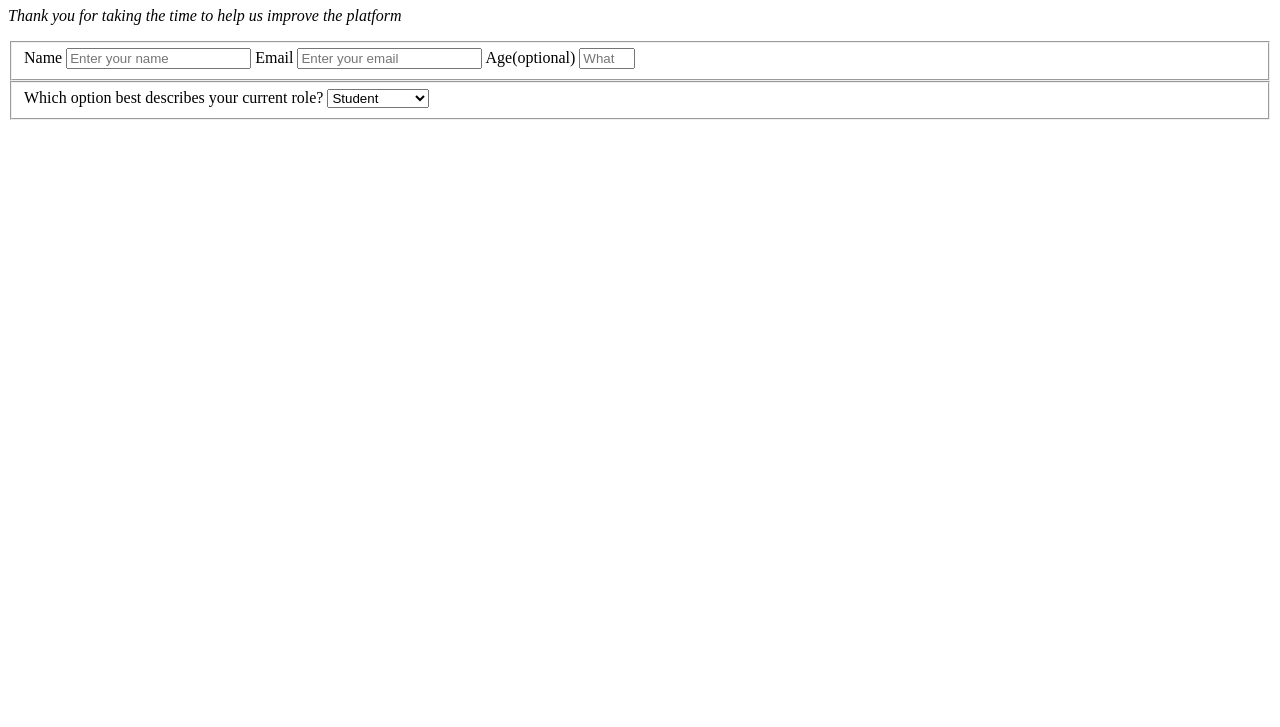
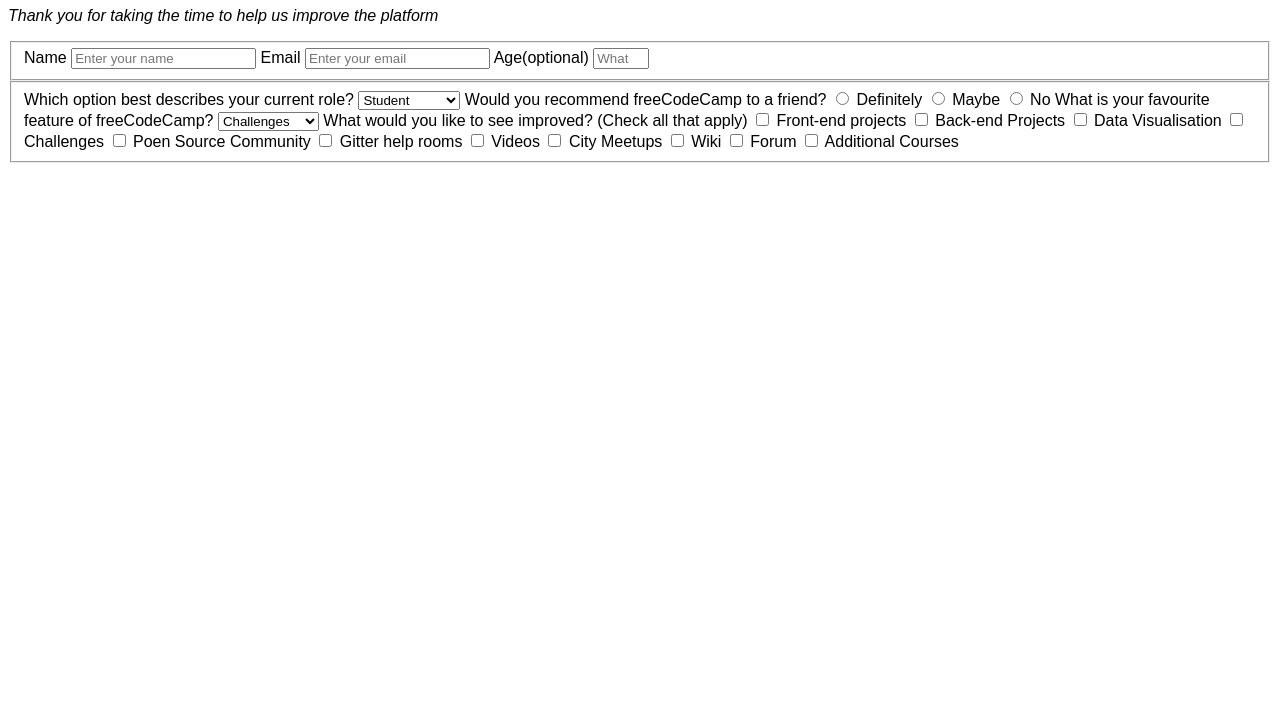
Before and after one commit to WopheAkinlade/freecodecamp-project-2, a plain HTML site: page index.html in a window 1280 px wide. Shown: the part 73-800 px from the top of the page. Drawn offline with Linux system fonts and the light colour scheme.

Commit message:
Finished field2, some modifications were made to field1

```diff
--- a/index.html
+++ b/index.html
@@ -14,13 +14,15 @@
             <p id="description"><i>Thank you for taking the time to help us improve the platform</i></p>
         </header>
 
-        <form action="" id="survey-form">
+        <form action="front-end-projects" id="survey-form">
             <fieldset class="field-1">
                 <label for="name" id="name-label">Name</label>
                 <input type="text" name="name" id="name" class="text" placeholder="Enter your name" required>
+
                 <label for="email" id="email-label">Email</label>
                 <input type="email" name="email" id="email" class="text" placeholder="Enter your email" required>
-                <label for="number" id="number-label">Age(optional)</label>
+
+                <label for="number" id="number-label">Age<span>(optional)</span></label>
                 <input type="number" name="number" class="text" id="number" placeholder="What is your age?" min="5" max="99">
             </fieldset>
 
@@ -32,7 +34,47 @@
                     <option value="other">Other</option>
                 </select>
 
+                <label for="recommend">Would you recommend freeCodeCamp to a friend?</label>
+                <input type="radio" name="recommend" id="yes">
+                <label for="yes">Definitely</label>
+                <input type="radio" name="recommend" id="maybe">
+                <label for="maybe">Maybe</label>
+                <input type="radio" name="recommend" id="no">
+                <label for="no">No</label>
+
+                <label for="fav-feature">What is your favourite feature of freeCodeCamp?</label>
+                <select name="fav-feature" id="fav-feature">
+                   <option value="challenges">Challenges</option>
+                   <option value="projects">Projects</option>
+                   <option value="community">Community</option>
+                   <option value="open-source">Open Source</option>
+                </select>
+
+                <label for="checkboxes">What would you like to see improved? <span>(Check all that apply)</span></label>
+                <input type="checkbox" value="front-end" name="front-end" id="front-end">
+                <label for="front-end">Front-end projects</label>
+                <input type="checkbox" value="back-end" name="back-end" id="back-end">
+                <label for="back-end">Back-end Projects</label>
+                <input type="checkbox" value="data-visualisation" name="data-visualisation" id="data-visualisation">
+                <label for="data-visualisation">Data Visualisation</label>
+                <input type="checkbox" value="challenges" name="challenges" id="challenges">
+                <label for="challenges">Challenges</label>
+                <input type="checkbox" value="open-src" name="open-src" id="open-src">
+                <label for="open-src">Poen Source Community</label>
+                <input type="checkbox" value="help-rooms" name="help-rooms" id="help-rooms">
+                <label for="help-rooms">Gitter help rooms</label>
+                <input type="checkbox" value="videos" name="videos" id="videos">
+                <label for="videos">Videos</label>
+                <input type="checkbox" value="city-meet" name="city-meet" id="city-meet">
+                <label for="city-meet">City Meetups</label>
+                <input type="checkbox" value="wiki" name="wiki" id="wiki">
+                <label for="wiki">Wiki</label>
+                <input type="checkbox" value="forum" name="forum" id="forum">
+                <label for="forum">Forum</label>
+                <input type="checkbox" value="add-courses" name="add-courses" id="add-courses">
+                <label for="add-courses">Additional Courses</label>
             </fieldset>
+
         </form>
     </body>
 </html>
--- a/styles.css
+++ b/styles.css
@@ -0,0 +1,3 @@
+body{
+    font-family: sans-serif;
+}
```
